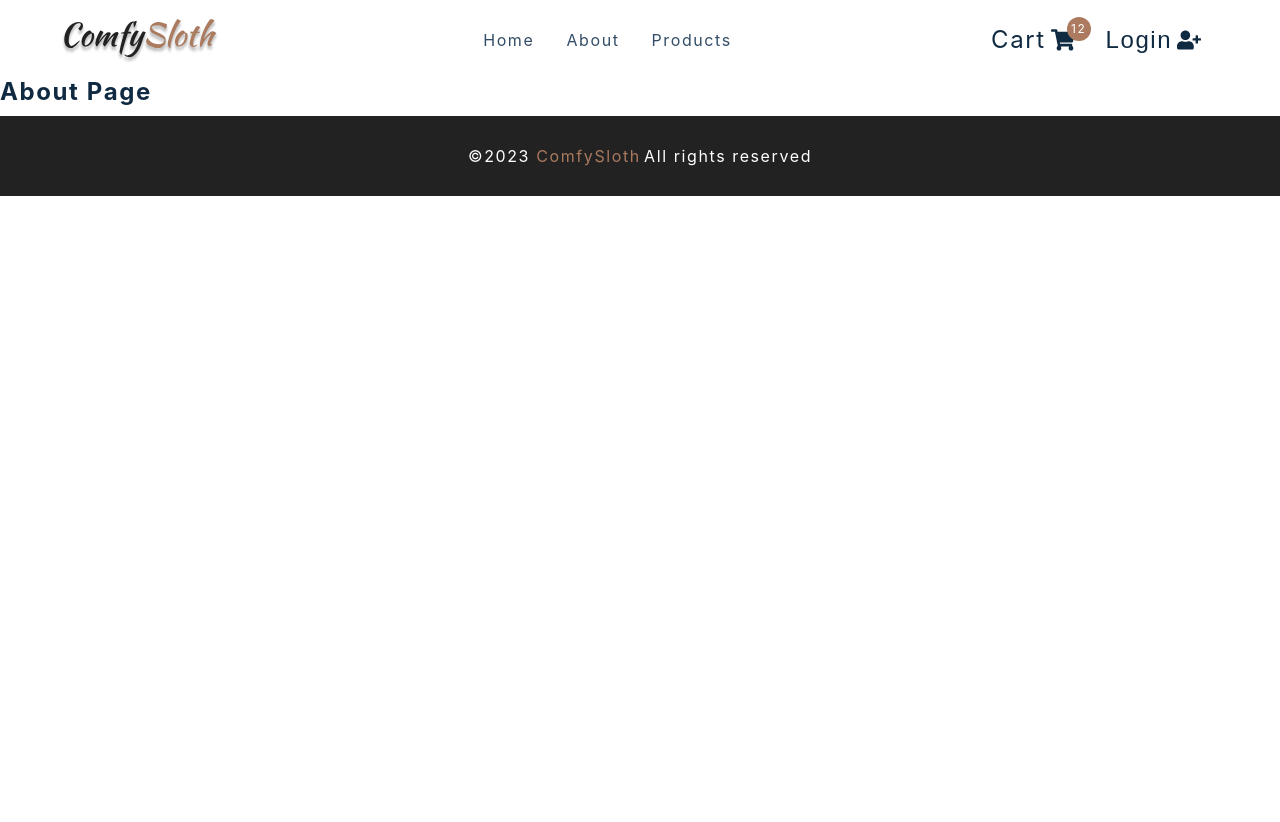
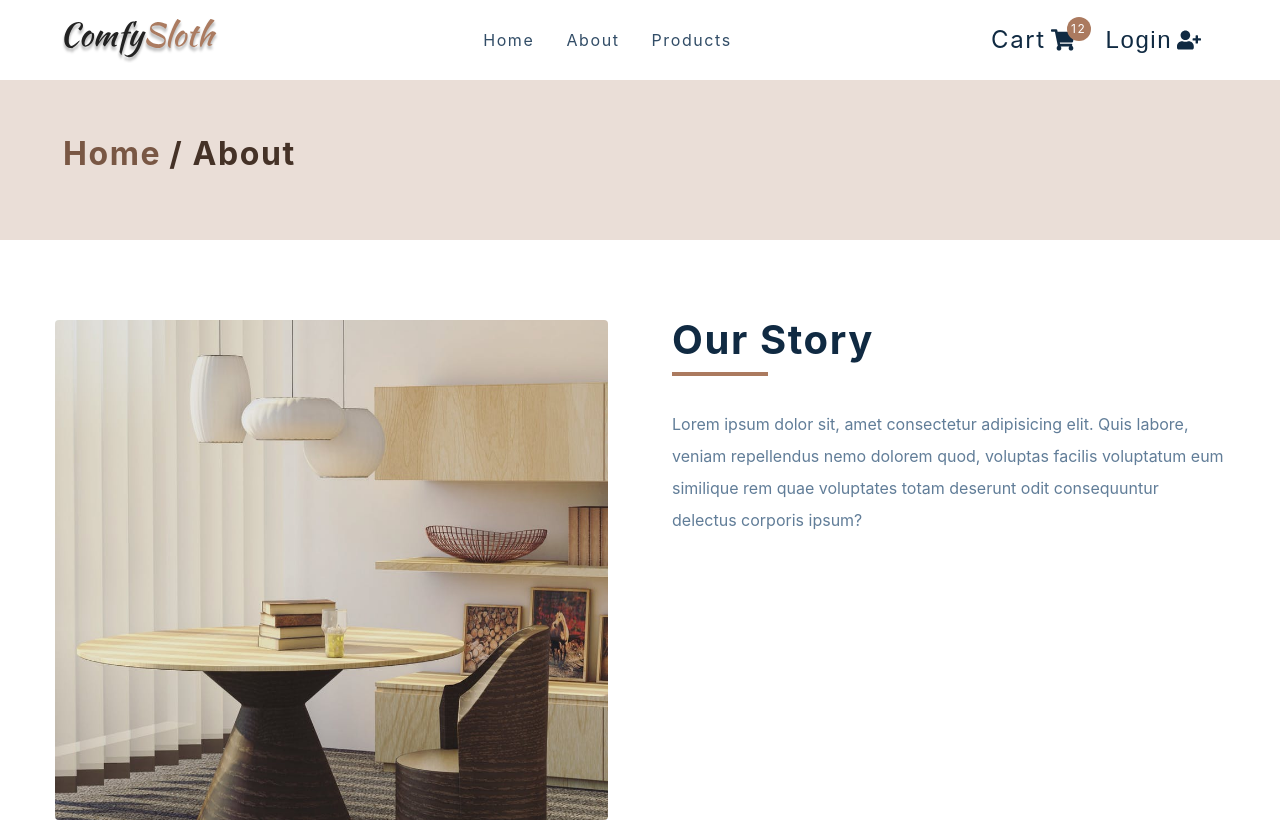
Before and after one commit to emines0/comfy-sloth, a React (Create React App) app: page /about in a window 1280 px wide. Shown: the top 822 px of the page. Before the commit the page ends 800 px from the top, so only its background shows below. Built offline with nearby package versions, Linux system fonts and the light colour scheme; the HTML template or start-up script is replaced by a standard one.

Commit message:
implementation of about/checkout page and pageHero(breadcrumbs) component

```diff
--- a/src/components/PageHero.js
+++ b/src/components/PageHero.js
@@ -1,8 +1,16 @@
 import React from 'react'
 import styled from 'styled-components'
 import { Link } from 'react-router-dom'
-const PageHero = () => {
-  return <h4>page hero</h4>
+const PageHero = ({ title }) => {
+  return (
+    <Wrapper>
+      <div className='section-center'>
+        <h3>
+          <Link to='/'>Home</Link>/ {title}
+        </h3>
+      </div>
+    </Wrapper>
+  )
 }
 
 const Wrapper = styled.section`
--- a/src/pages/AboutPage.js
+++ b/src/pages/AboutPage.js
@@ -4,7 +4,26 @@
 import aboutImg from '../assets/hero-bcg.jpeg'
 
 const AboutPage = () => {
-  return <h4>about page</h4>
+  return (
+    <main>
+      <PageHero title='about' />
+      <Wrapper className='page section section-center'>
+        <img src={aboutImg} alt='nice desk' />
+        <article>
+          <div className='title'>
+            <h2>our story</h2>
+            <div className='underline'></div>
+          </div>
+          <p>
+            Lorem ipsum dolor sit, amet consectetur adipisicing elit. Quis
+            labore, veniam repellendus nemo dolorem quod, voluptas facilis
+            voluptatum eum similique rem quae voluptates totam deserunt odit
+            consequuntur delectus corporis ipsum?
+          </p>
+        </article>
+      </Wrapper>
+    </main>
+  )
 }
 
 const Wrapper = styled.section`
--- a/src/pages/CheckoutPage.js
+++ b/src/pages/CheckoutPage.js
@@ -6,7 +6,14 @@
 import { Link } from 'react-router-dom'
 
 const CheckoutPage = () => {
-  return <h4>checkout page</h4>
+  return (
+    <main>
+      <PageHero title='checkout' />
+      <Wrapper className='page'>
+        <h1>checkout here</h1>
+      </Wrapper>
+    </main>
+  )
 }
 const Wrapper = styled.div``
 export default CheckoutPage
```
